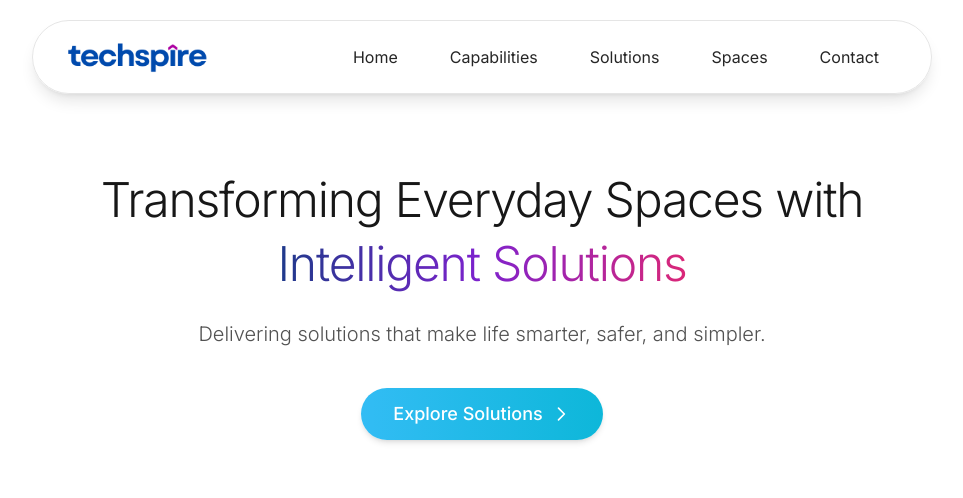
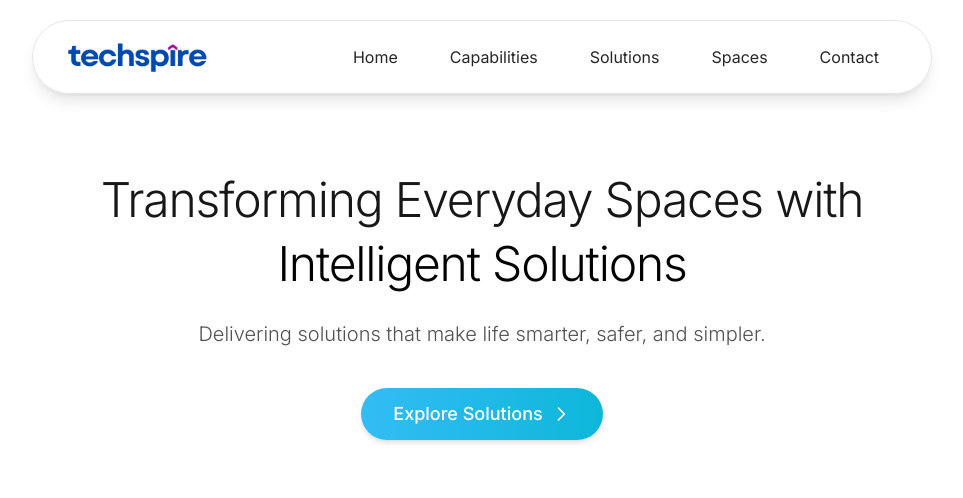
Before and after one commit to gokulsaliraj/Techspire_updated_V2, a plain HTML site: page index.html in a window 1280 px wide. Shown: the top 498 px of the page, without its empty margins (158-1121 px from the left). Drawn offline with nearby package versions, Linux system fonts and the light colour scheme; a small style sheet from the web is missing.

Commit message:
Update index.html

```diff
--- a/index.html
+++ b/index.html
@@ -150,9 +150,10 @@
     <h1 class="font-light tracking-tight leading-tight mb-6 sm:mb-8 text-3xl sm:text-4xl md:text-5xl">
       <span class="block">Transforming Everyday Spaces with</span>
       <span class="block h-3 sm:h-4"></span>
-      <span class="bg-clip-text text-transparent bg-gradient-to-r from-blue-900 via-purple-700 to-pink-600">
-        Intelligent Solutions
-      </span>
+<span class="text-black drop-shadow-sm">
+  Intelligent Solutions
+</span>
+
     </h1>
 
     <!-- ✅ Subtext -->
```
